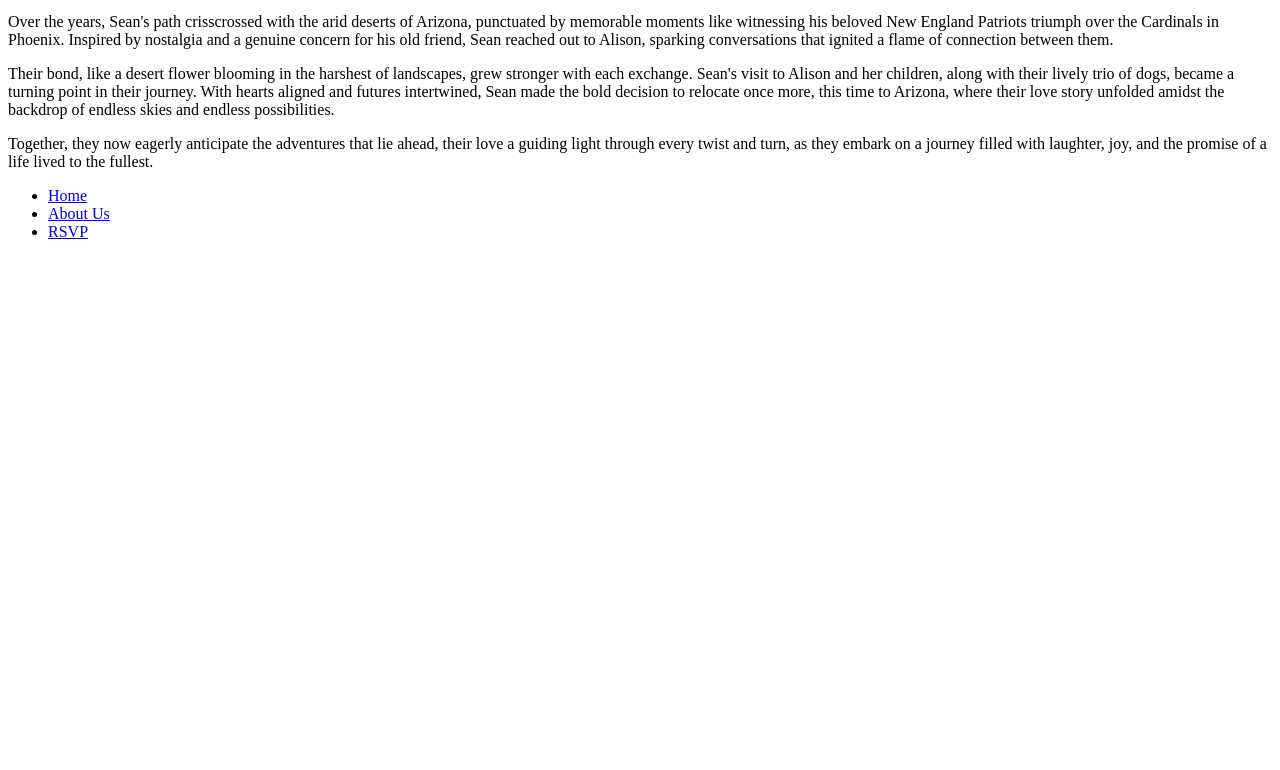
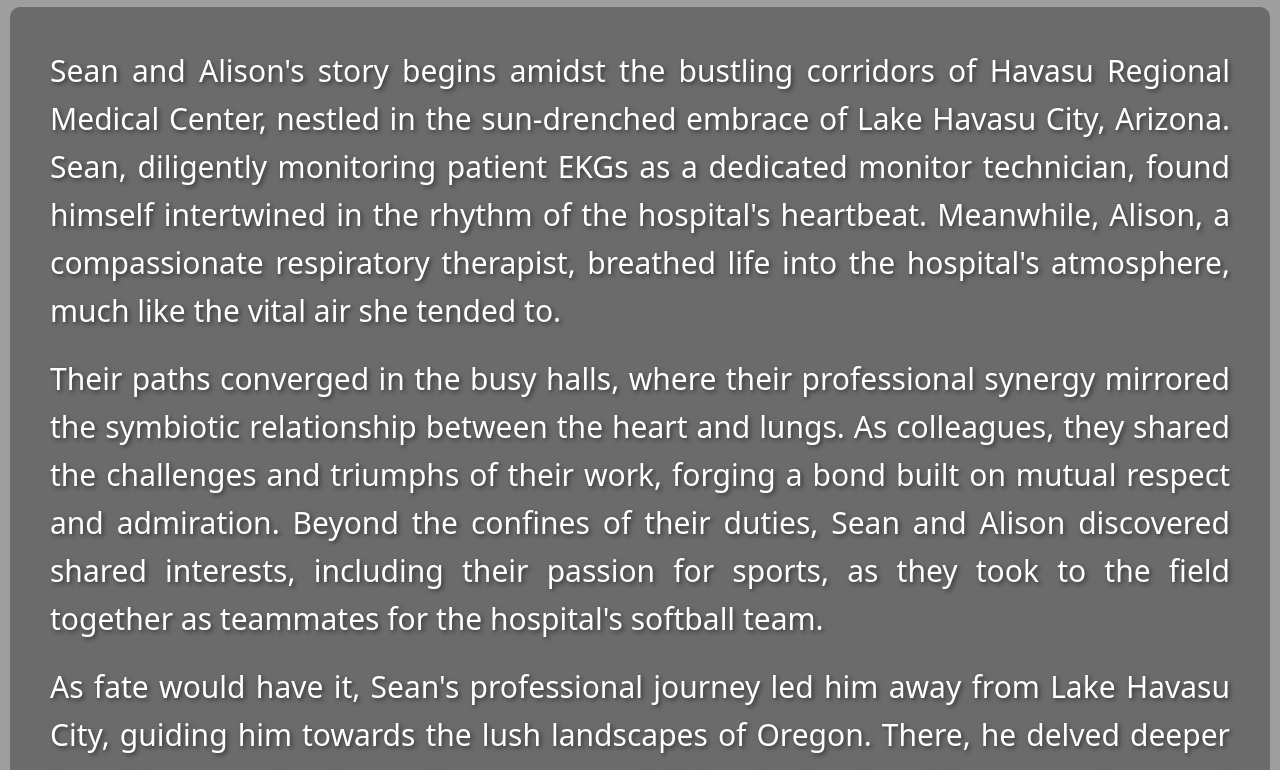
Before and after one commit to sfmacdonald/SeMoMiGr, a website: page about.html in a window 1280 px wide. Shown: the part 311-1081 px from the top of the page. Before the commit the page ends 800 px from the top, so only its background shows below. Drawn offline with Linux system fonts and the light colour scheme; the site is published under a folder, as on GitHub Pages, so addresses that start at the root find nothing.

```diff
--- a/about.html
+++ b/about.html
@@ -5,8 +5,8 @@
     <meta charset="UTF-8">
     <meta name="viewport" content="width=device-width, initial-scale=1.0">
     <title>Our Wedding - About Us</title>
-    <link rel="icon" type="image/png" href="/assets/pictures/White-Rose-icon.png">
-    <link rel="stylesheet" type="text/css" href="/assets/css/style.css">
+    <link rel="icon" type="image/png" href="assets/pictures/White-Rose-icon.png">
+    <link rel="stylesheet" type="text/css" href="assets/css/style.css">
 </head>
 
 <body>
```
Also changed, not shown: index.html (+2 -2 lines), rsvp.html (+2 -2 lines).
